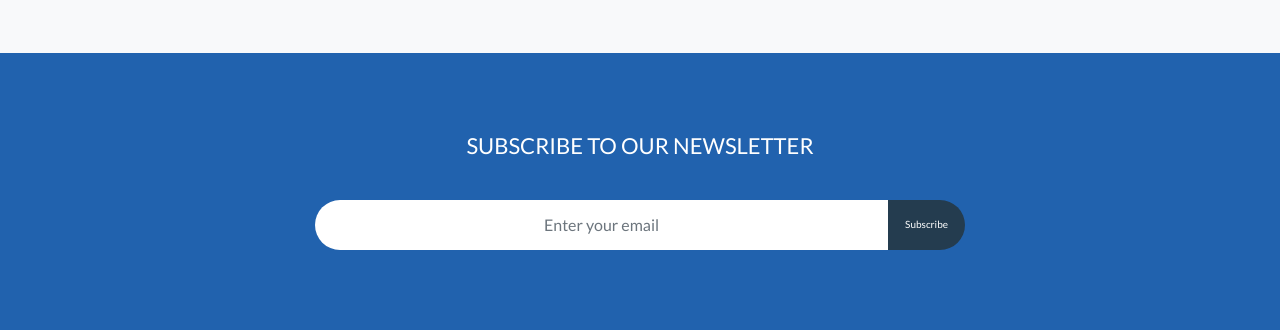
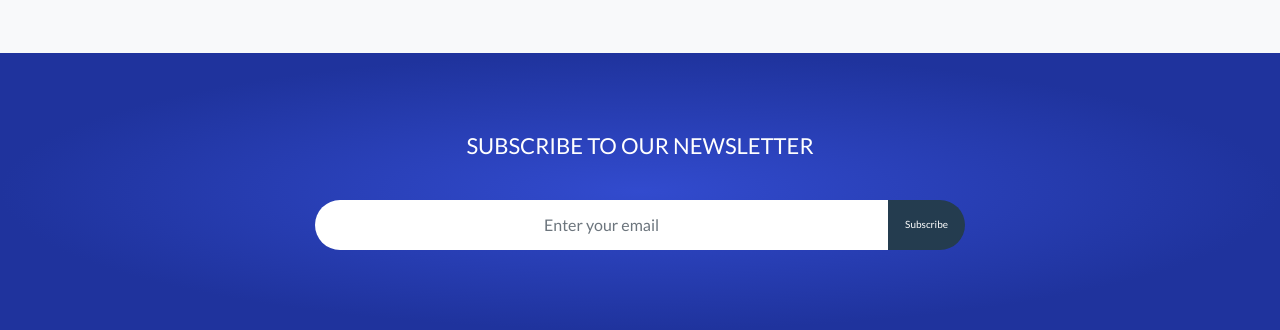
Before and after one commit to judexes/TC-scan, a PHP site: page / in a window 1280 px wide. Shown: the part 941-1271 px from the top of the page. Run offline with PHP 8.4, Linux system fonts and the light colour scheme.

Commit message:
added favicon

```diff
--- a/index.php
+++ b/index.php
@@ -17,6 +17,8 @@
         <link href="style/vendors/bootstrap.min.css" rel="stylesheet">
         <!-- Custom styles for this template -->
         <link href="style/main.css" rel="stylesheet">
+
+        <link rel="icon" href="img/favicon.png" sizes="16x16" style="width: 80px;" type="image/png">
 
     </head>
     <body class="bg-light">
--- a/style/main.css
+++ b/style/main.css
@@ -270,7 +270,7 @@ body::-webkit-scrollbar-thumb {
 
 .home-newsletter {
     padding: 80px 0;
-    background: #2162ae;
+    background: radial-gradient(50% 50% at 50% 50%, #324BCE 0%, #1F339D 100%);
 }
 .home-newsletter .single {
     max-width: 650px;
```
Also changed, not shown: img/favicon.png (added).
